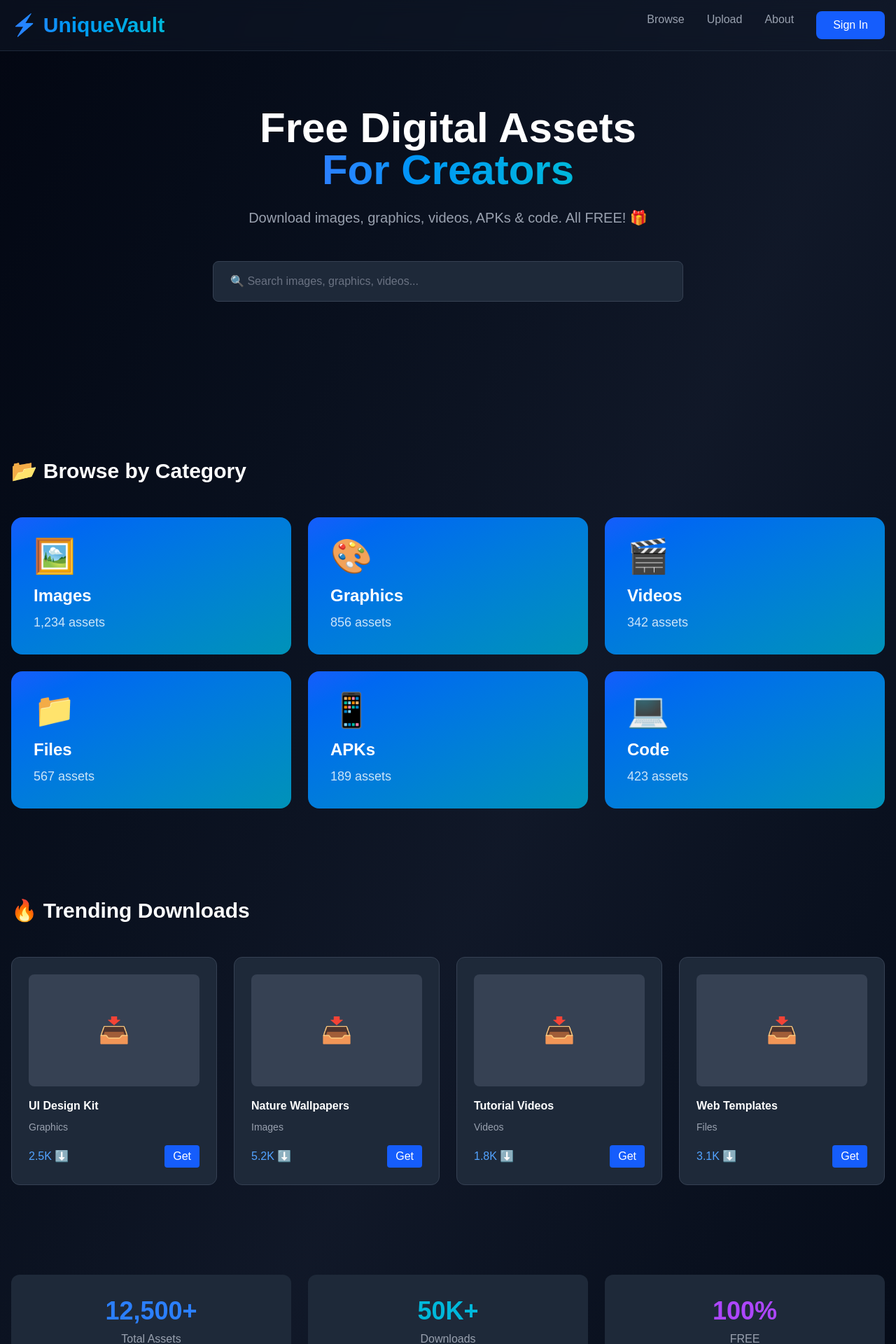
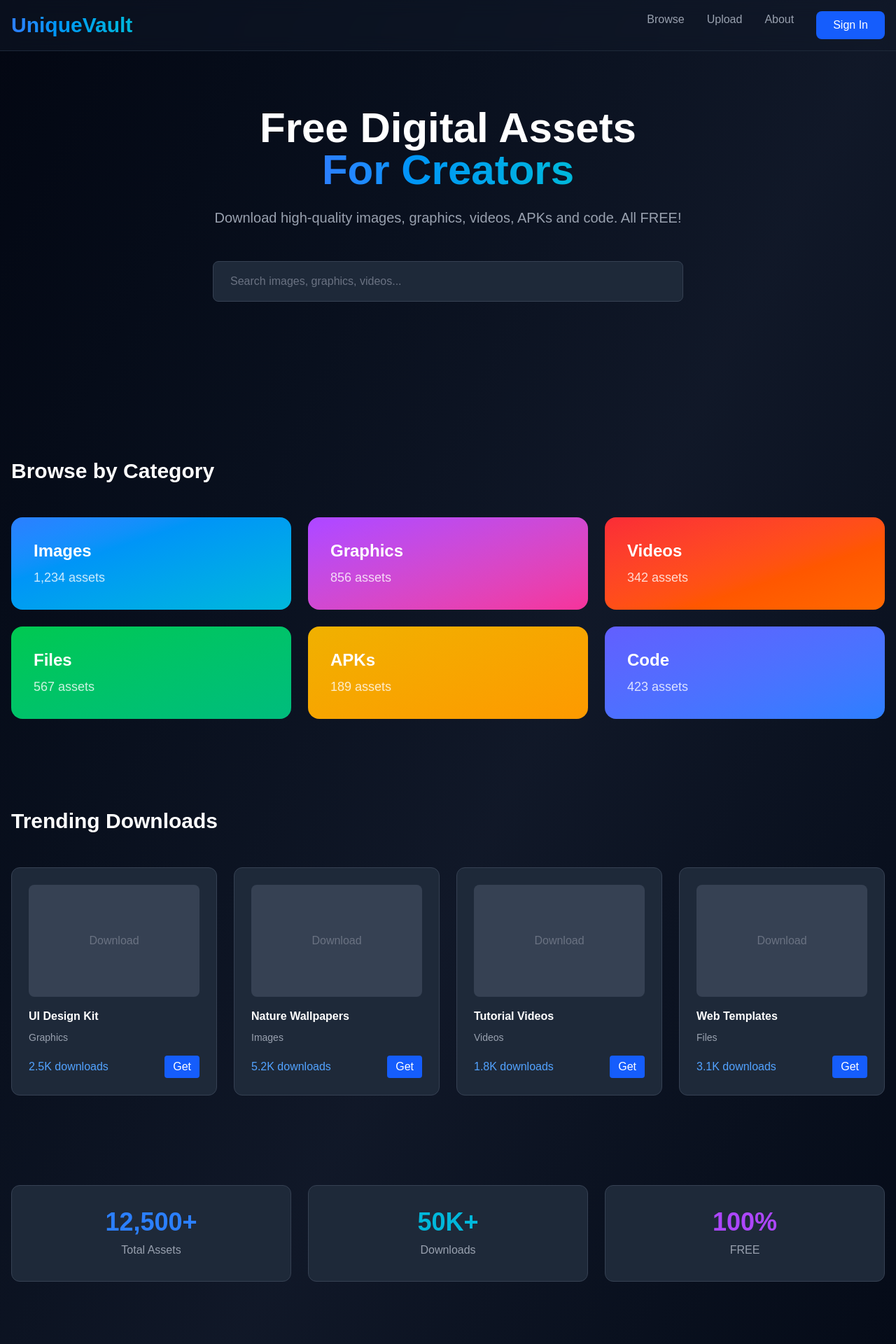
Before and after one commit to uniqueinsaan1972-sudo/my-digital-hub, a Next.js app: page / in a window 1280 px wide. Shown: the top 1920 px of the page at 70% size. Built offline with nearby package versions, Linux system fonts and the light colour scheme.

Commit message:
Fix: Remove emojis for better compatibility

```diff
--- a/app/page.tsx
+++ b/app/page.tsx
@@ -2,12 +2,12 @@
 
 export default function Home() {
   const categories = [
-    { emoji: '🖼️', name: 'Images', count: '1,234' },
-    { emoji: '🎨', name: 'Graphics', count: '856' },
-    { emoji: '🎬', name: 'Videos', count: '342' },
-    { emoji: '📁', name: 'Files', count: '567' },
-    { emoji: '📱', name: 'APKs', count: '189' },
-    { emoji: '💻', name: 'Code', count: '423' },
+    { name: 'Images', count: '1,234', color: 'from-blue-500 to-cyan-500' },
+    { name: 'Graphics', count: '856', color: 'from-purple-500 to-pink-500' },
+    { name: 'Videos', count: '342', color: 'from-red-500 to-orange-500' },
+    { name: 'Files', count: '567', color: 'from-green-500 to-emerald-500' },
+    { name: 'APKs', count: '189', color: 'from-yellow-500 to-amber-500' },
+    { name: 'Code', count: '423', color: 'from-indigo-500 to-blue-500' },
   ];
 
   const resources = [
@@ -24,14 +24,14 @@ export default function Home() {
         <div className="max-w-7xl mx-auto px-4 py-4 flex justify-between items-center">
           <div className="flex items-center gap-2">
             <span className="text-3xl font-bold bg-gradient-to-r from-blue-500 to-cyan-500 bg-clip-text text-transparent">
-              ⚡ UniqueVault
+              UniqueVault
             </span>
           </div>
           <div className="hidden md:flex gap-8">
-            <a href="#" className="text-gray-400 hover:text-white">Browse</a>
-            <a href="#" className="text-gray-400 hover:text-white">Upload</a>
-            <a href="#" className="text-gray-400 hover:text-white">About</a>
-            <button className="bg-blue-600 hover:bg-blue-700 text-white px-6 py-2 rounded-lg">Sign In</button>
+            <a href="#" className="text-gray-400 hover:text-white transition">Browse</a>
+            <a href="#" className="text-gray-400 hover:text-white transition">Upload</a>
+            <a href="#" className="text-gray-400 hover:text-white transition">About</a>
+            <button className="bg-blue-600 hover:bg-blue-700 text-white px-6 py-2 rounded-lg transition">Sign In</button>
           </div>
         </div>
       </nav>
@@ -39,20 +39,21 @@ export default function Home() {
       {/* Hero Section */}
       <section className="max-w-7xl mx-auto px-4 py-20 text-center">
         <h1 className="text-6xl font-bold text-white mb-6">
-          Free Digital Assets <br />
+          Free Digital Assets
+          <br />
           <span className="bg-gradient-to-r from-blue-500 to-cyan-500 bg-clip-text text-transparent">
             For Creators
           </span>
         </h1>
         <p className="text-xl text-gray-400 mb-12">
-          Download images, graphics, videos, APKs & code. All FREE! 🎁
+          Download high-quality images, graphics, videos, APKs and code. All FREE!
         </p>
 
         {/* Search Bar */}
         <div className="max-w-2xl mx-auto mb-20">
           <input
             type="text"
-            placeholder="🔍 Search images, graphics, videos..."
+            placeholder="Search images, graphics, videos..."
             className="w-full px-6 py-4 bg-gray-800 border border-gray-700 rounded-lg text-white placeholder-gray-500 focus:outline-none focus:border-blue-500"
           />
         </div>
@@ -60,14 +61,13 @@ export default function Home() {
 
       {/* Categories Grid */}
       <section className="max-w-7xl mx-auto px-4 py-16">
-        <h2 className="text-3xl font-bold text-white mb-12">📂 Browse by Category</h2>
+        <h2 className="text-3xl font-bold text-white mb-12">Browse by Category</h2>
         <div className="grid grid-cols-1 md:grid-cols-2 lg:grid-cols-3 gap-6">
           {categories.map((cat, idx) => (
             <div
               key={idx}
-              className="bg-gradient-to-br from-blue-600 to-cyan-600 p-8 rounded-2xl cursor-pointer hover:scale-105 transition"
+              className={`bg-gradient-to-br ${cat.color} p-8 rounded-2xl cursor-pointer hover:scale-105 transition transform`}
             >
-              <div className="text-5xl mb-4">{cat.emoji}</div>
               <h3 className="text-2xl font-bold text-white mb-2">{cat.name}</h3>
               <p className="text-white/80 text-lg">{cat.count} assets</p>
             </div>
@@ -77,17 +77,17 @@ export default function Home() {
 
       {/* Trending Downloads */}
       <section className="max-w-7xl mx-auto px-4 py-16">
-        <h2 className="text-3xl font-bold text-white mb-12">🔥 Trending Downloads</h2>
+        <h2 className="text-3xl font-bold text-white mb-12">Trending Downloads</h2>
         <div className="grid grid-cols-1 md:grid-cols-2 lg:grid-cols-4 gap-6">
           {resources.map((resource, idx) => (
-            <div key={idx} className="bg-gray-800 hover:bg-gray-700 rounded-xl p-6 border border-gray-700">
+            <div key={idx} className="bg-gray-800 hover:bg-gray-700 rounded-xl p-6 transition border border-gray-700">
               <div className="bg-gray-700 h-40 rounded-lg mb-4 flex items-center justify-center">
-                <span className="text-4xl">📥</span>
+                <span className="text-gray-500">Download</span>
               </div>
               <h3 className="text-white font-semibold mb-2">{resource.title}</h3>
               <p className="text-gray-400 text-sm mb-4">{resource.category}</p>
               <div className="flex justify-between items-center">
-                <span className="text-blue-400">{resource.downloads} ⬇️</span>
+                <span className="text-blue-400">{resource.downloads} downloads</span>
                 <button className="bg-blue-600 hover:bg-blue-700 text-white px-3 py-1 rounded">Get</button>
               </div>
             </div>
@@ -98,15 +98,15 @@ export default function Home() {
       {/* Stats */}
       <section className="max-w-7xl mx-auto px-4 py-16">
         <div className="grid grid-cols-3 gap-6 text-center">
-          <div className="bg-gray-800 rounded-xl p-8">
+          <div className="bg-gray-800 rounded-xl p-8 border border-gray-700">
             <p className="text-4xl font-bold text-blue-500 mb-2">12,500+</p>
             <p className="text-gray-400">Total Assets</p>
           </div>
-          <div className="bg-gray-800 rounded-xl p-8">
+          <div className="bg-gray-800 rounded-xl p-8 border border-gray-700">
             <p className="text-4xl font-bold text-cyan-500 mb-2">50K+</p>
             <p className="text-gray-400">Downloads</p>
           </div>
-          <div className="bg-gray-800 rounded-xl p-8">
+          <div className="bg-gray-800 rounded-xl p-8 border border-gray-700">
             <p className="text-4xl font-bold text-purple-500 mb-2">100%</p>
             <p className="text-gray-400">FREE</p>
           </div>
@@ -117,7 +117,7 @@ export default function Home() {
       <section className="max-w-7xl mx-auto px-4 py-16">
         <div className="bg-gradient-to-r from-blue-600 to-cyan-600 rounded-2xl p-12 text-center">
           <h2 className="text-3xl font-bold text-white mb-4">Want to Contribute?</h2>
-          <p className="text-white/90 mb-8">Upload your designs and earn 💰</p>
+          <p className="text-white/90 mb-8">Upload your designs and earn money</p>
           <button className="bg-white text-blue-600 font-bold px-8 py-3 rounded-lg hover:bg-gray-100">
             Start Uploading
           </button>
@@ -135,27 +135,27 @@ export default function Home() {
             <div>
               <h4 className="text-white font-bold mb-4">Browse</h4>
               <ul className="space-y-2 text-gray-400">
-                <li><a href="#">Images</a></li>
-                <li><a href="#">Graphics</a></li>
+                <li><a href="#" className="hover:text-white">Images</a></li>
+                <li><a href="#" className="hover:text-white">Graphics</a></li>
               </ul>
             </div>
             <div>
               <h4 className="text-white font-bold mb-4">Creators</h4>
               <ul className="space-y-2 text-gray-400">
-                <li><a href="#">Upload</a></li>
-                <li><a href="#">Earnings</a></li>
+                <li><a href="#" className="hover:text-white">Upload</a></li>
+                <li><a href="#" className="hover:text-white">Earnings</a></li>
               </ul>
             </div>
             <div>
               <h4 className="text-white font-bold mb-4">Legal</h4>
               <ul className="space-y-2 text-gray-400">
-                <li><a href="#">About</a></li>
-                <li><a href="#">Contact</a></li>
+                <li><a href="#" className="hover:text-white">About</a></li>
+                <li><a href="#" className="hover:text-white">Contact</a></li>
               </ul>
             </div>
           </div>
           <div className="border-t border-gray-800 pt-8 text-center text-gray-400">
-            <p>&copy; 2024 UniqueVault. All rights reserved.</p>
+            <p>Copyright 2024 UniqueVault. All rights reserved.</p>
           </div>
         </div>
       </footer>
```
